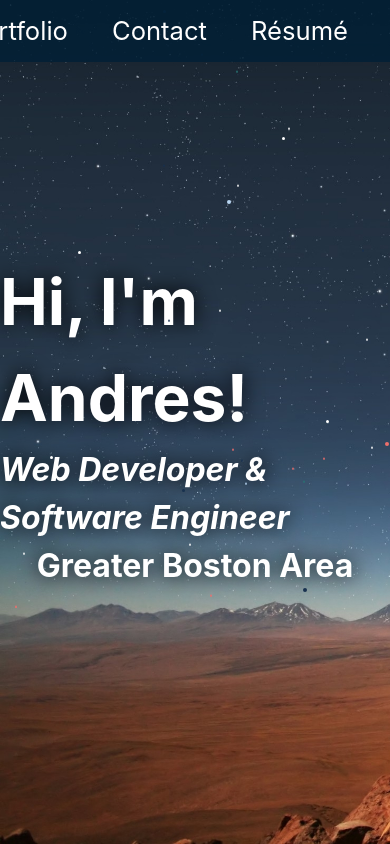
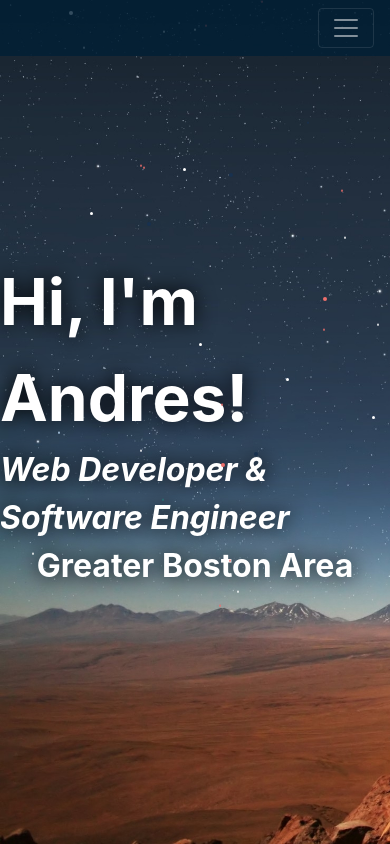
Before and after one commit to discocisco/portfolio-old, a React app: page / in a window 390 px wide. Built offline with nearby package versions, Linux system fonts and the light colour scheme.

Commit message:
Add Bootstrap Nav and Navbar attributes
- Add responsiveness to `menu`

```diff
--- a/src/Menu.js
+++ b/src/Menu.js
@@ -1,15 +1,22 @@
 import React from 'react'
+import Navbar from 'react-bootstrap/Navbar'
+import Nav from 'react-bootstrap/Nav'
 
 import resume from './img/AndresOrtizPortfolioResume.pdf'
 
 const Menu = () => (
-  <nav className='sticky menu'>
-    <div className='menu-item'><a href='#about'>About</a></div>
-    <div className='menu-item'><a href='#skills'>Skills</a></div>
-    <div className='menu-item'><a href='#portfolio'>Portfolio</a></div>
-    <div className='menu-item'><a href='#contact'>Contact</a></div>
-    <div className='menu-item'><a href={resume} target='_blank' rel='noopener noreferrer'>Résumé</a></div>
-  </nav>
+  <Navbar fixed='top' className='menu justify-content-end' variant='dark' collapseOnSelect expand='md'>
+    <Navbar.Toggle aria-controls="responsive-navbar-nav" />
+    <Navbar.Collapse className='justify-content-end' id="responsive-navbar-nav">
+      <Nav className="ml-auto justify-content-end show">
+        <Nav.Item><Nav.Link href='#about'>About</Nav.Link></Nav.Item>
+        <Nav.Item><Nav.Link href='#skills'>Skills</Nav.Link></Nav.Item>
+        <Nav.Item><Nav.Link href='#portfolio'>Portfolio</Nav.Link></Nav.Item>
+        <Nav.Item><Nav.Link href='#contact'>Contact</Nav.Link></Nav.Item>
+        <Nav.Item><Nav.Link href={resume} target='_blank' rel='noopener noreferrer'>Résumé</Nav.Link></Nav.Item>
+      </Nav>
+    </Navbar.Collapse>
+  </Navbar>
 )
 
 export default Menu
--- a/src/css/Menu.scss
+++ b/src/css/Menu.scss
@@ -1,33 +1,21 @@
-.menu {
-  align-items: center;
-  // background-color: rgba(0, 35, 50, .6);
+.navbar {
   color: $white;
-  display: flex;
-  justify-content: flex-end;
-  padding: 10px 20px;
-  position: fixed;
   transition: background-color .5s;
-  width: 100vw;
-  z-index: 1000;
 
-  div {
-    border: 2px solid transparent;
+  &:hover {
+    background-color: $transparent-space;
+  }
+
+  .nav-item {
     font-size: 1.6em;
-    margin: 0 20px;
+
+  }
+
+  .nav-link {
+    text-align: right;
 
     &:hover {
-      border-bottom: 2px solid $white;
-      cursor: pointer;
-    }
-
-    a {
-      color: $white;
-      text-decoration: none;
+      text-decoration: underline;
     }
   }
-
-  &:hover {
-    // background-color: rgba(0, 35, 50, .8);
-    background-color: $transparent-space;
-  }
 }
--- /dev/null
+++ b/src/css/MenuResponsive.scss
@@ -0,0 +1,19 @@
+// @media all and (max-width: 1199px) {
+//
+// }
+//
+// @media all and (max-width: 991px) {
+// }
+//
+// @media all and (max-width: 768px) {
+//
+// }
+// @media all and (max-width: 575px) {
+//
+// }
+
+@media all and (max-width: 768px) {
+  .navbar {
+    background-color: $transparent-space;
+  }
+}
--- a/src/css/index.scss
+++ b/src/css/index.scss
@@ -20,6 +20,8 @@ $transparent-space: rgba(0, 32, 54, .8);
 @import './Contact';
 @import './Footer';
 
+@import './MenuResponsive';
+
 html,
 body {
   background-color: $brickred;
```
